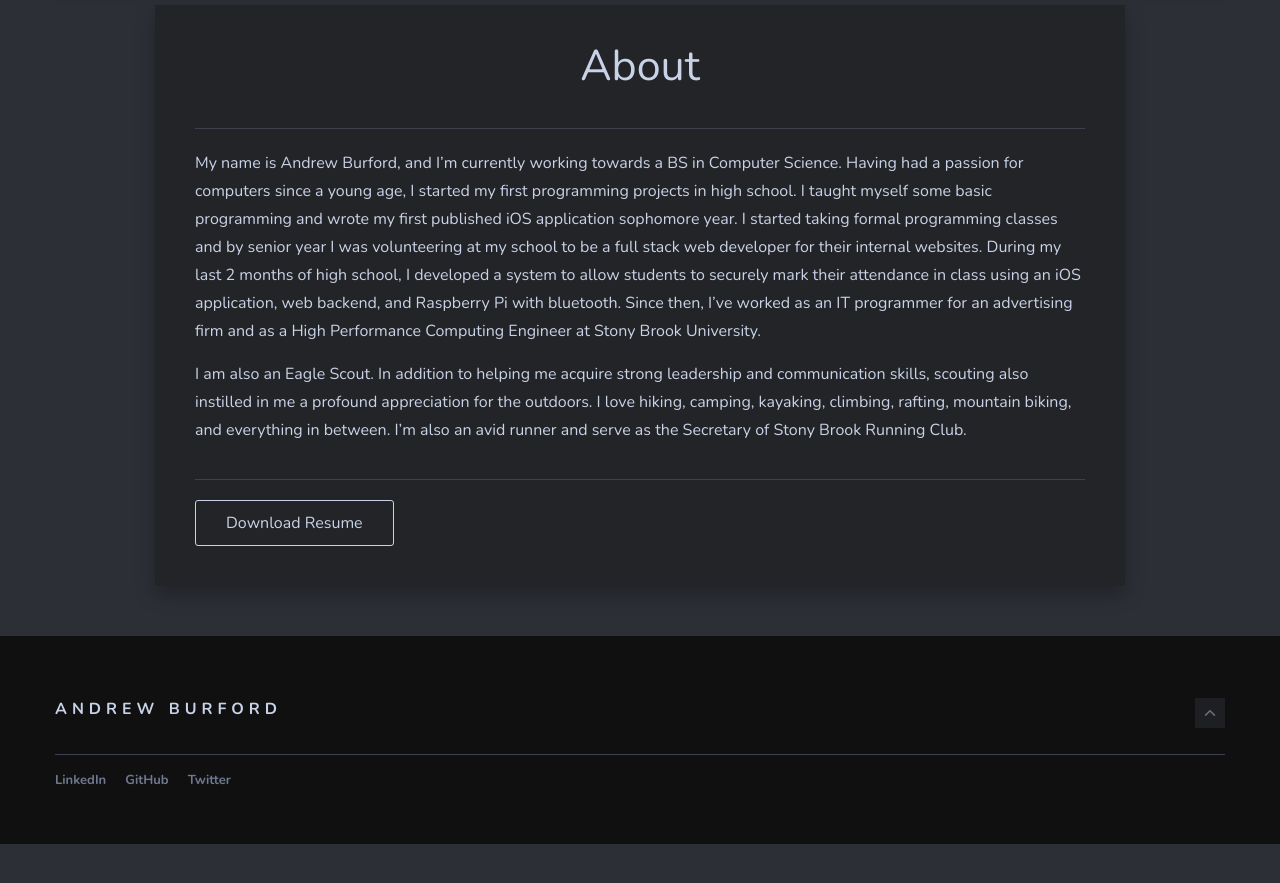
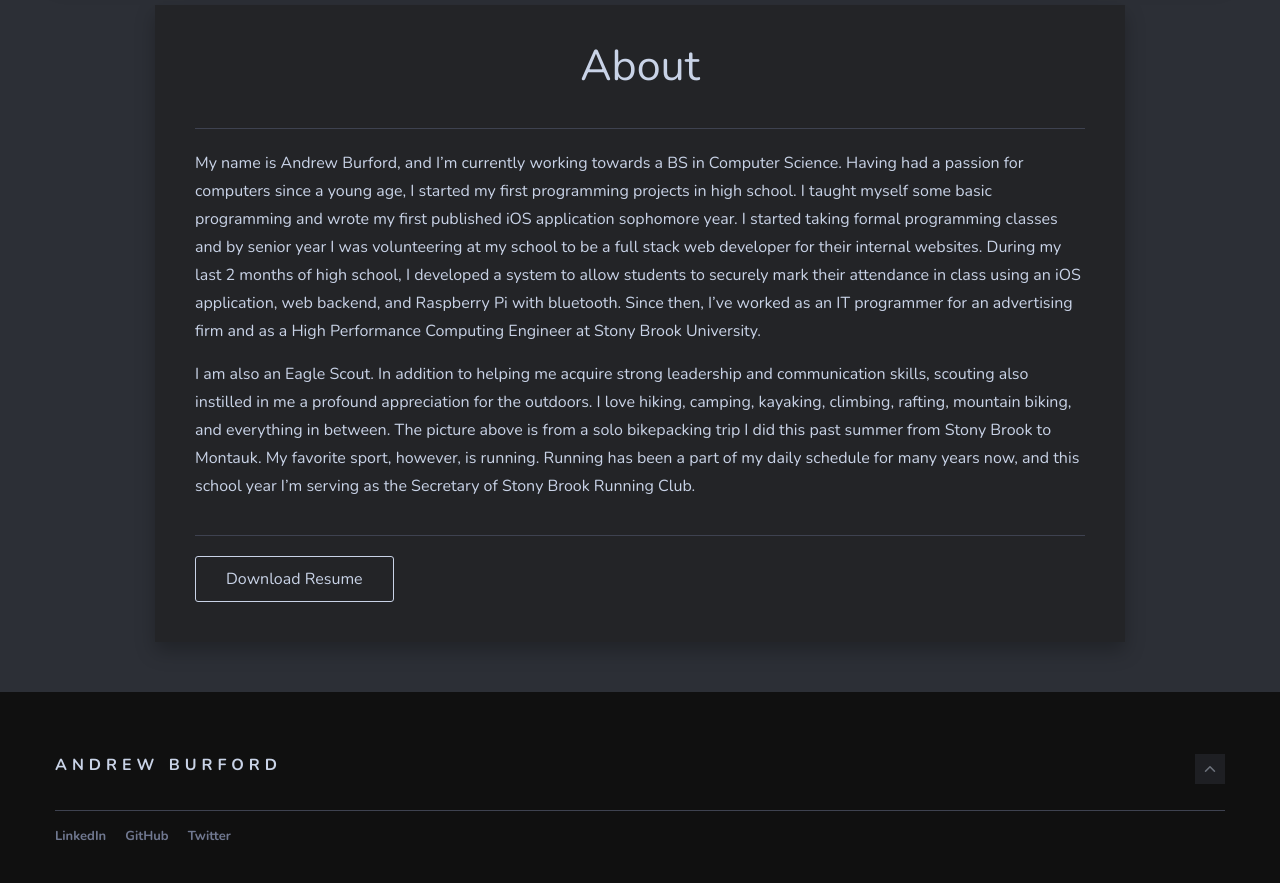
Before and after one commit to aburford/aburford.github.io, a Jekyll site: the page built from _pages/about.md, in a window 1280 px wide and 900 px high, scrolled down 720 px. Shown: the top 883 px of the window. Built offline with Jekyll 4.4.1, drawn with Linux system fonts in a browser that asks for light colours; nearby versions of some CDN libraries; before the commit the page ends 1564 px from its top, so only the background shows below that.

Commit message:
update about page

```diff
--- a/_pages/about.md
+++ b/_pages/about.md
@@ -8,4 +8,4 @@ resume: /Andrew_Burford_Resume.pdf
 
 My name is Andrew Burford, and I'm currently working towards a BS in Computer Science. Having had a passion for computers since a young age, I started my first programming projects in high school. I taught myself some basic programming and wrote my first published iOS application sophomore year. I started taking formal programming classes and by senior year I was volunteering at my school to be a full stack web developer for their internal websites. During my last 2 months of high school, I developed a system to allow students to securely mark their attendance in class using an iOS application, web backend, and Raspberry Pi with bluetooth. Since then, I've worked as an IT programmer for an advertising firm and as a High Performance Computing Engineer at Stony Brook University.
 
-I am also an Eagle Scout. In addition to helping me acquire strong leadership and communication skills, scouting also instilled in me a profound appreciation for the outdoors. I love hiking, camping, kayaking, climbing, rafting, mountain biking, and everything in between. I'm also an avid runner and serve as the Secretary of Stony Brook Running Club.
+I am also an Eagle Scout. In addition to helping me acquire strong leadership and communication skills, scouting also instilled in me a profound appreciation for the outdoors. I love hiking, camping, kayaking, climbing, rafting, mountain biking, and everything in between. The picture above is from a solo bikepacking trip I did this past summer from Stony Brook to Montauk. My favorite sport, however, is running. Running has been a part of my daily schedule for many years now, and this school year I'm serving as the Secretary of Stony Brook Running Club.
```
